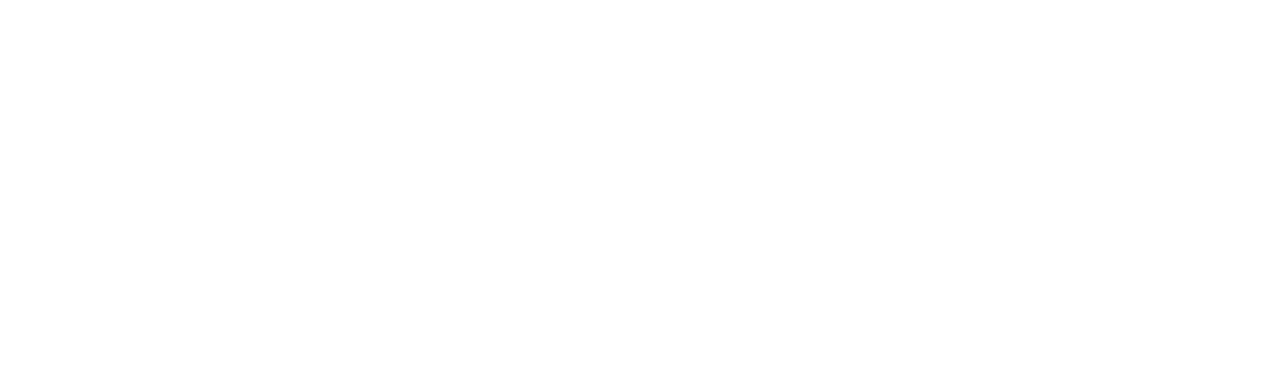
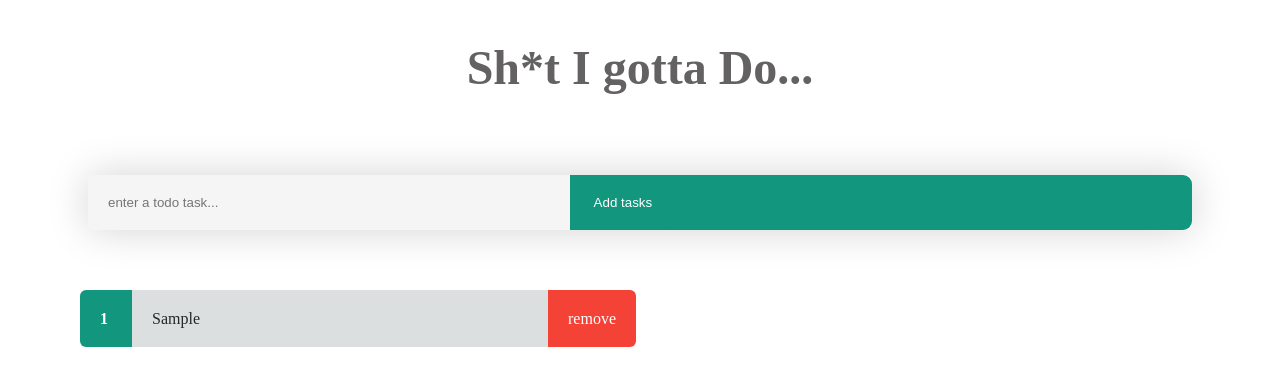
Before and after one commit to tmampuru/todo, a PHP site: page / in a window 1280 px wide. Before the commit the part shown is empty. Shown: the top 386 px of the page. Run offline with PHP 8.4, Linux system fonts and the light colour scheme; tables that the repository leaves empty or names only in its code hold one stand-in row (values such as "Sample post").

Commit message:
First version PHP + MYSQL

```diff
--- a/php_todo/index.php
+++ b/php_todo/index.php
@@ -1,24 +1,59 @@
 <?php
 
+$errors = "";
 
+$db = mysqli_connect("", "", "", "tmampuxe_todo"); // "server IP" then "username" then "pass" then "db"
 
+if (isset($_POST['submit'])) {
+		if (empty($_POST['task'])) {
+			$errors = "You must fill in the task";
+		} else{
+			$task = $_POST['task'];
+			$sql = "INSERT INTO tasks (task) VALUES ('$task')";
+			mysqli_query($db, $sql);
+			header('location: index.php');
+		}
+}
 
+if (isset($_GET['del_task'])) {
+	$id = $_GET['del_task'];
 
-
-
-
-
+	mysqli_query($db, "DELETE FROM tasks WHERE id=".$id);
+	header('location: index.php');
+}
  ?>
 <!DOCTYPE html>
 <html>
   <head>
     <title> Mampuru Todo</title>
     <meta charset="utf-8">
-    <link rel="stylesheet"
+    <link rel="stylesheet" type="text/css" href="style.css">
   </head>
   <body>
     <div class="container">
-      <div class="">
+      <div class="heading">
+    		<h2>Sh*t I gotta Do...</h2>
+    	</div>
+      <div class="form-group">
+        <form method="post" action="index.php">
+          <input name="task" type="text" placeholder="enter a todo task..." class="enterTask"/>
+          <input name="submit" class="submit" type="submit" value="Add tasks" />
+          <?php if (isset($errors)) { ?>
+          	<p class="alert"><?php echo $errors; ?></p>
+          <?php } ?>
+      </div>
+      <div class="tasks">
+				<ul>
+			    <?php
+			    // load all tasks on refresh
+			    $tasks = mysqli_query($db, "SELECT * FROM tasks");
+			    $i = 1; while ($row = mysqli_fetch_array($tasks)) { ?>
+			    <li class="taskId"> <?php echo $i; ?> </li>
+					<li class="taskItem"> <?php echo $row['task']; ?> </li>
+					<li class="delete"><a href="index.php?del_task=<?php echo $row['id'] ?>">remove</a></li>
+					<li style="  display: block; margin: 4em;"> </li>
+				 <?php $i++; } ?>
+			  </ul>
       </div>
     </div>
   </body>
--- a/php_todo/style.css
+++ b/php_todo/style.css
@@ -0,0 +1,122 @@
+.heading {
+  text-align: center;
+  color: #636161;
+  font-size: 2em;
+}
+.form-group {
+  box-shadow: 0px 0px 40px lightgray;
+  border-radius: 6px;
+  margin: 20vh;
+}
+
+ul {
+  list-style-type: none;
+}
+
+
+p {
+  text-align:center;
+  padding: 30px 0;
+  color: gray;
+}
+.submit {
+  background-color: #13967e;
+  color: #fff;
+  border: none !important;
+  border-radius: 0px 6px 6px 0px;
+}
+.enterTask {
+  width: 80%;
+  border-radius: 6px 0px 0px 6px;
+}
+
+form {
+  background-color: #13967e;
+  border-radius: 9px;
+}
+.container {
+
+}
+input {
+  border: 0;
+  padding: 20px;
+  background-color: #f5f5f5;
+  border-radius: 6px;
+  color: #777777;
+}
+.alert {
+  background: #ececec;
+  font-weight: bold;
+  padding: 0px;
+  color: red;
+  margin-top: 0px;
+}
+.delete{
+	text-align: center;
+  display: inline;
+  padding: 20px 20px 20px 20px;
+  background-color: #f44336;
+  border-radius: 0px 6px 6px 0px;
+  margin-top: 12vh;
+  color: #222929;
+}
+.delete a{
+	color: white;
+	border-radius: 3px;
+	text-decoration: none;
+}
+.tasks {
+  margin: 14vh;
+}
+.taskItem {
+  display: inline;
+  padding: 20px 60vh 20px 20px;
+  background-color: #dcdfe0;
+  border-radius: 0px;
+  margin-top: 12vh;
+  color: #222929;
+}
+.taskId {
+  display: inline;
+  padding: 20px;
+  background-color: #13967e;
+  border-radius: 6px 0px 0px 6px;
+  margin-top: 12vh;
+  color: #ffffff;
+  font-weight: bold;
+}
+
+@media only screen and (max-width: 600px) {
+.enterTask {
+    width: 40%;
+}
+.form-group {
+  margin: 10vh;
+}
+.tasks {
+  margin: 4vh;
+}
+.taskId {
+
+}
+.taskItem {
+
+}
+}
+@media only screen and (min-width: 600px) {
+  .enterTask {
+      width: 40%;
+  }
+  .form-group {
+    margin: 10vh;
+  }
+  .tasks {
+    margin: 4vh;
+  }
+  .taskId {
+
+  }
+  .taskItem {
+    padding: 20px 43vh 20px 20px;
+  }
+}
```
